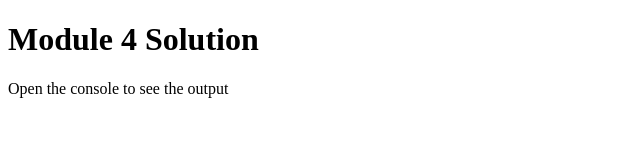
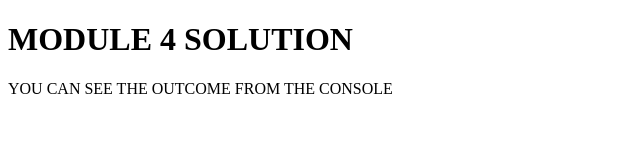
Before and after one commit to DIZZYAYMAN/coursera-module, a plain HTML site: page module-4/index.html in a window 1280 px wide. Shown: the whole page, without its empty margins (0-640 px from the left). Drawn offline with Linux system fonts and the light colour scheme.

Commit message:
Update index.html

```diff
--- a/module-4/index.html
+++ b/module-4/index.html
@@ -2,16 +2,16 @@
 <html>
 <head>
   <meta charset="utf-8">
-  <title>Module 4 Solution Starter</title>
+  <title>Module 4 Solution </title>
   <script src="js/SpeakHello.js"></script>
   <script src="js/SpeakGoodBye.js"></script>
   <script src="js/script.js"></script>
 </head>
 <body>
-    <div class="boty">
-        <h1>Module 4 Solution </h1>
-        <p> Open the console to see the output</p>
-    </div>
+
+        <h1>MODULE 4 SOLUTION </h1>
+        <p> YOU CAN SEE THE OUTCOME FROM THE CONSOLE</p>
+
 
 </body>
 </html>
```
